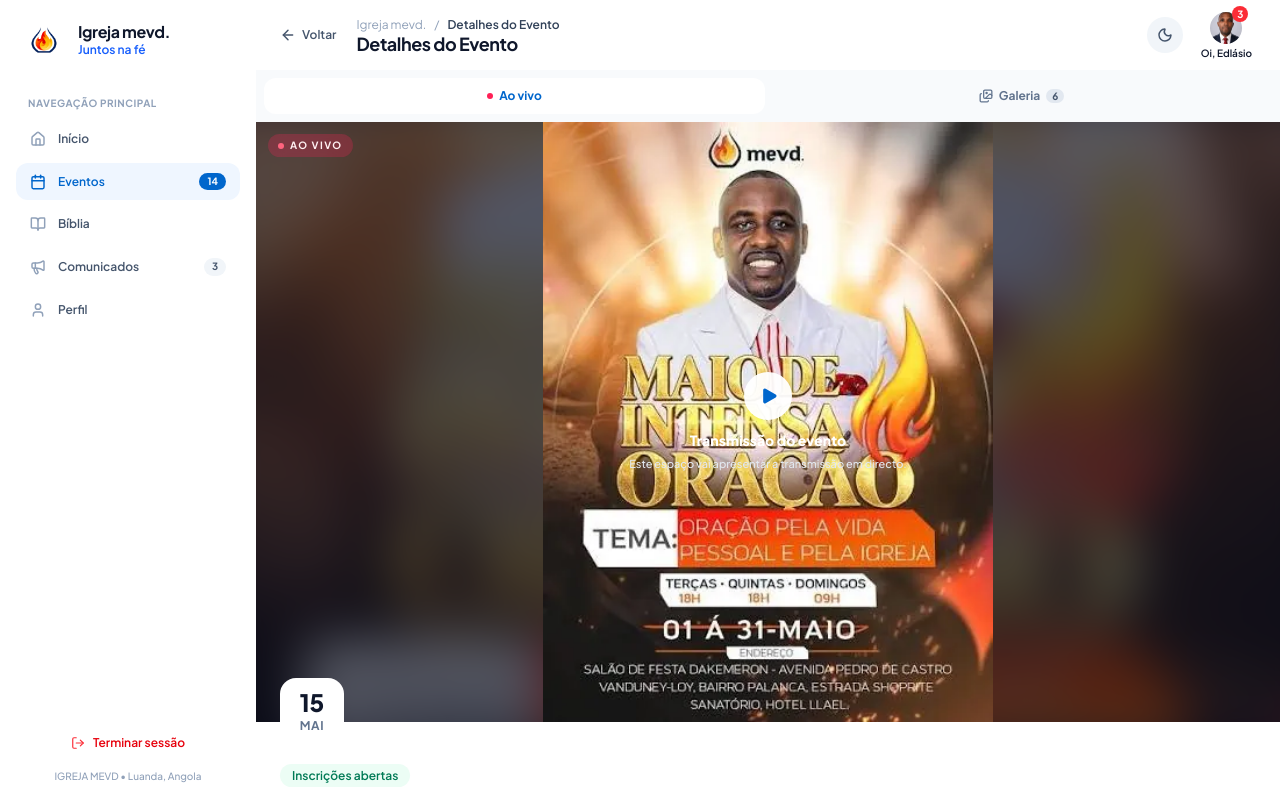
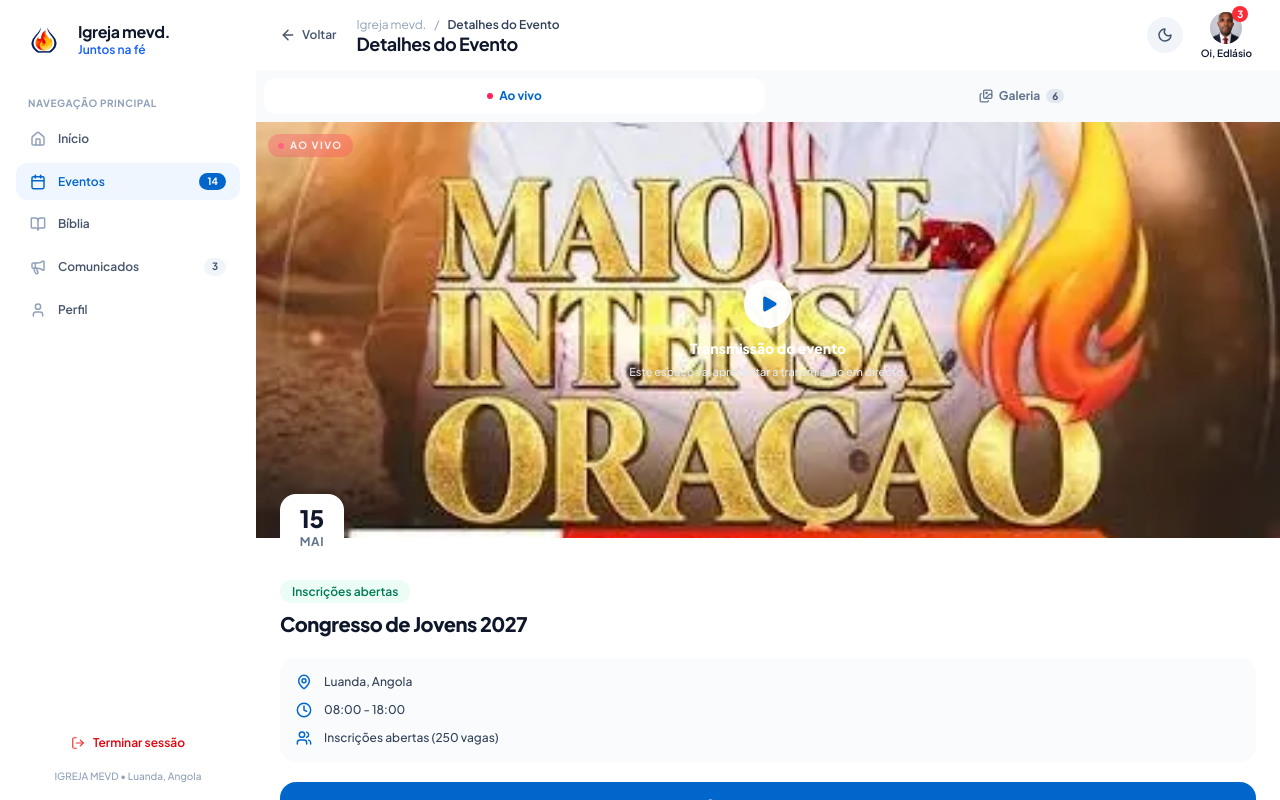
Before and after one commit to EGalhardo/IGREJA-MEVD, a React (Vite) app: page / in a window 1280 px wide. Both pictures are taken after typing "Sample" into the empty fields and a click on the button 768 px from the left and 435 px from the top of the page. Built offline with nearby package versions, Linux system fonts and the light colour scheme.

Commit message:
Revert "Detalhes do Evento: imagem do evento inteira no separador Ao vivo, com fundo desfocado a preencher o cartão"
This reverts commit 41b03e8b7b3cae3a6a4386ea879cf7660f3ed8dc.

```diff
--- a/src/components/screens/EventDetailScreen.tsx
+++ b/src/components/screens/EventDetailScreen.tsx
@@ -122,31 +122,18 @@ export default function EventDetailScreen({
             {activeTab === 'live' || !hasGallery ? (
               <>
                 {/* A imagem é exactamente a do cartão clicado na página Início (event.image) */}
-                <div className="relative w-full overflow-hidden bg-slate-950">
-                  {/* Preenche o cartão com a própria imagem desfocada, para não ficarem faixas vazias */}
-                  <span className="pointer-events-none absolute inset-0 overflow-hidden">
-                    <SafeImage
-                      src={event.image}
-                      alt=""
-                      fallbackSrc="/assets/aistudio/2_b0dbb042.webp"
-                      fallbackType="event"
-                      loading="eager"
-                      className="h-full w-full scale-110 object-cover opacity-35 blur-xl"
-                    />
-                  </span>
-
-                  {/* Imagem completa, sem cortes: fica inteira dentro do cartão */}
+                <div className="relative aspect-[160/117] max-h-[26rem] w-full overflow-hidden bg-slate-900">
                   <SafeImage
                     src={event.image}
                     alt={event.title}
                     fallbackSrc="/assets/aistudio/2_b0dbb042.webp"
                     fallbackType="event"
                     loading="eager"
-                    className="relative z-[1] mx-auto block h-auto max-h-[75vh] w-full object-contain sm:max-h-[32rem]"
+                    className="absolute inset-0 h-full w-full object-cover"
                   />
 
                   {/* Véu escuro: garante o contraste do Play e dos textos sobre a fotografia */}
-                  <span className="pointer-events-none absolute inset-0 z-[2] bg-gradient-to-t from-slate-950/92 via-slate-950/55 to-slate-950/25" />
+                  <span className="pointer-events-none absolute inset-0 bg-gradient-to-t from-slate-950/92 via-slate-950/65 to-slate-950/35" />
 
                   {/* Estado da transmissão */}
                   <span className="absolute left-3 top-3 z-10 inline-flex items-center gap-1.5 rounded-full border border-rose-400/50 bg-rose-500/25 px-2.5 py-1 text-[10px] font-bold uppercase tracking-[0.14em] text-rose-50 backdrop-blur-sm sm:left-4 sm:top-4">
```
